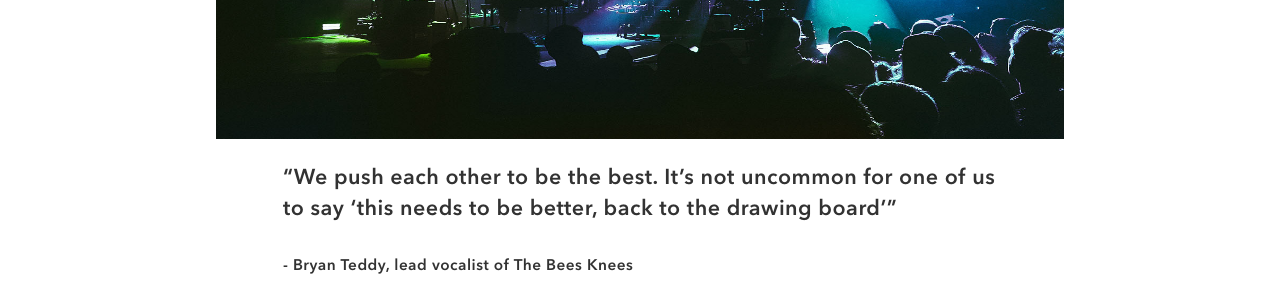
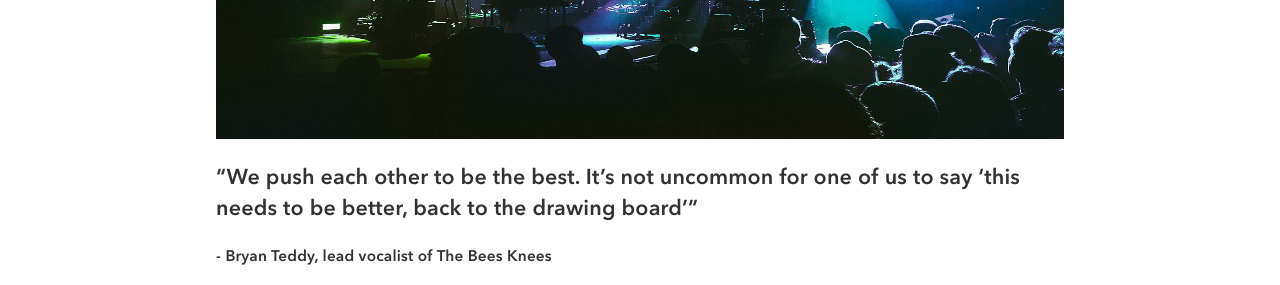
Before and after one commit to kirill-develops/bandSite, a plain HTML site: page index.html in a window 1280 px wide. Shown: the part 1257-1542 px from the top of the page. Drawn offline with nearby package versions, Linux system fonts and the light colour scheme; no server answers.

Commit message:
minor adjustments in prepartion of merge to main'

```diff
--- a/styles/bio.scss
+++ b/styles/bio.scss
@@ -26,12 +26,12 @@
 
       @include tablet {
          @include tablet-padding;
-         @include tablet-min-max;
+         @include tablet-title-min-max;
          font-size: 3.696rem;
       };
 
       @include desktop {
-         @include desktop-min-max;
+         @include desktop-title-min-max;
          font-size: 4.62vw;
       };
    };
@@ -52,14 +52,14 @@
       font-size: $mobile-title-font-size;
 
       @include tablet {
-         @include tablet-min-max;
+         @include tablet-title-min-max;
          width: 100%;
          margin: inherit auto;
          font-size: $tablet-titleStatic-font-size;
       };
 
       @include desktop {
-         @include desktop-min-max;
+         @include desktop-title-min-max;
          font-size: $desktop-title-font-size;
       };
    };
@@ -72,25 +72,21 @@
       transition: 0.5s;
 
       &:hover {
-         filter: brightness(2) saturate(1.25) contrast(1.5);
+         filter: brightness(1.75) contrast(1.25);
          // filter: ;
       }
 
       @include tablet {
-         margin: 1rem auto;
          aspect-ratio: 1.95/1;
-         width: $tablet-main-width;
-         min-width: $tablet-minMax-width;
-         max-width: $desktop-minMax-width;
+         @include tablet-bio-body;
       };
 
       @include desktop {
-         width: $desktop-main-width;
-         min-width: $desktop-minMax-width;
-         max-width: initial;
+         @include desktop-bio-body;
       };
    };
    &__quote-container {
+      margin-top: 1rem;
 
       @include desktop {
          margin: auto;
@@ -112,26 +108,25 @@
       };
 
       @include tablet {
-         @include tablet-quote-properties;
-         @include tablet-quoteBreak;
+         @include tablet-bio-body;
+         margin: 2vw auto 1vw;
          font-size: 1.344rem;
          line-height: 1.8rem;
 
          &--artist-tag {
-               font-size: 0.959rem;
-               @include tablet-quoteBreak;
+            font-size: 0.959rem;
+            @include tablet-bio-body;
          };
       };
 
       @include desktop {
-         min-width: $desktop-minMaxQuote-width;
-         max-width: 60%;
+         @include desktop-bio-body;
          font-size: 1.68vw;
          line-height: 2.4vw;
 
          &--artist-tag {
-               min-width: $desktop-minMaxQuote-width;
-               font-size: 1.2vw;
+            @include desktop-bio-body;
+            font-size: 1.2vw;
          };
       };
    };
@@ -152,11 +147,13 @@
 
       @include tablet {
          box-sizing: border-box;
-         margin: 2rem auto auto;
+         // margin: 2rem auto auto;
          font-size: 3.25vw;
-         width: 78%;
-         min-width: $tablet-minMax-width;
-         max-width: $desktop-minMax-width;
+         padding: 0;
+         // width: 78%;
+         // min-width: $tablet-minMax-width;
+         // max-width: $desktop-minMax-width;
+         @include tablet-bio-body;
       };
 
       @include desktop {
@@ -169,14 +166,10 @@
    &__details-container {
 
       @include tablet {
-         max-width: 36.063rem;
-         margin: auto;
          display: flex;
          justify-content: space-between;
-         width: $tablet-main-width;
-         max-width: $desktop-minMax-width;
-         min-width: $tablet-minMax-width;
-         margin: auto;
+         @include tablet-bio-body;
+
       };
 
       @include desktop {
@@ -192,15 +185,16 @@
       line-height: 1.2rem;
 
       @include tablet {
+         margin-bottom: 2rem;
+         padding: 0;
+         font-size: 0.88rem;
          line-height: 1.35rem;
-         margin-bottom: 2rem;
-         font-size: 0.88rem;
          word-spacing: 0.01rem;
-         width: 48%;
+         width: 47%
       };
 
       @include desktop {
-         min-width: 25.319rem;
+         // min-width: 25.319rem;
          margin-bottom: 2.5vw;
          font-size: 1.1vw;
          word-spacing: 0.01vw;
@@ -226,14 +220,14 @@
       font-size: $mobile-title-font-size;
 
       @include tablet {
-         @include tablet-min-max;
+         @include tablet-title-min-max;
          width: 100%;
          margin: inherit auto;
          font-size: $tablet-titleStatic-font-size;
       };
 
       @include desktop {
-         @include desktop-min-max;
+         @include desktop-title-min-max;
          font-size: $desktop-title-font-size;
       };
    };
@@ -291,7 +285,7 @@
    @include tablet {
       @include tablet-padding;
       margin: auto;
-      padding-top: 0;
+      padding-top: 0.01;
       padding-bottom: 1.5rem;
    };
 };
@@ -320,14 +314,14 @@
       font-size: $mobile-title-font-size;
 
       @include tablet {
-         @include tablet-min-max;
+         @include tablet-title-min-max;
          width: 100%;
          margin: inherit auto;
          font-size: $tablet-titleStatic-font-size;
       };
 
       @include desktop {
-         @include desktop-min-max;
+         @include desktop-title-min-max;
          font-size: $desktop-title-font-size;
       };
    };
@@ -341,17 +335,11 @@
       justify-content: space-between;
 
       @include tablet {
-         margin: auto;
-         display: flex;
+         @include tablet-comment-properties;
          justify-content: flex-end;
-         width: 81.3%;
-         margin-right: 4.4rem;
-         max-width: $desktop-minMax-width;
-         min-width: $tablet-minMax-width;
       };
 
       @include desktop {
-         min-width: initial;
          max-width: 45%;
          margin: auto;
       };
@@ -525,18 +513,11 @@
    };
 
    @include tablet {
-      display: flex;
+      @include tablet-comment-properties;
       justify-content: center;
-      box-sizing: border-box;
-      width: 81.3%;
-      max-width: $desktop-minMax-width;
-      min-width: $tablet-minMax-width;
-      margin: auto;
-      margin-right: 4.4rem;
    };
 
    @include desktop {
-      min-width: initial;
       max-width: 45%;
       margin: auto;
    };
--- a/styles/partials/_global.scss
+++ b/styles/partials/_global.scss
@@ -188,11 +188,11 @@ footer {
          display: flex;
          justify-content: space-between;
          align-items: center;
-         @include tablet-min-max;
+         @include tablet-title-min-max;
       };
 
       @include desktop {
-         @include desktop-min-max;
+         @include desktop-title-min-max;
       };
    }
 
@@ -259,11 +259,11 @@ footer {
       };
 
       @include tablet {
-         @include tablet-min-max;
+         @include tablet-title-min-max;
       };
 
       @include desktop {
-         @include desktop-min-max;
+         @include desktop-title-min-max;
       };
    };
 
@@ -321,13 +321,13 @@ footer {
       font-size: 0.69rem;
 
       @include tablet {
-         @include tablet-min-max;
-         margin: 0.8rem 0 0;
+         @include tablet-title-min-max;
+         margin: 0.8rem auto 0;
          font-size: 0.9rem;
       };
 
       @include desktop {
-         @include desktop-min-max;
+         @include desktop-title-min-max;
       };
    };
 
--- a/styles/partials/_mixins.scss
+++ b/styles/partials/_mixins.scss
@@ -3,32 +3,6 @@
 @use 'breakpoints' as *;
 
 //global
-@mixin anchor-properties {
-    display: inline-block;
-    box-sizing: border-box;
-    text-decoration: none;
-}
-
-@mixin nav-list-item {
-    width: 100%;
-    padding-bottom: 0.5rem;
-    color: colors.$secondary-mid;
-    font-size: $mobile-nav-fontSize;
-    letter-spacing: 0.1vw;
-    text-align: center;
-}
-
-@mixin overlay {
-    box-sizing: border-box;
-    width: 100%;
-    height: 100%;
-    background-color: $root-hero-overlay;
-}
-
-@mixin divider {
-    border-bottom: 1px solid colors.$secondary-mid;
-}
-
 @mixin mobile-padding {
    padding-left: $mobile-main-padding;
    padding-right: $mobile-main-padding;
@@ -44,29 +18,13 @@
    padding-right: $desktop-main-padding;
 }
 
-@mixin tablet-quote-properties {
-    width: $tablet-half-main-width;
-    margin: 2vw auto 1vw;
-    max-width: 36.063rem;
-
-    font-size: 2.8vw;
-    line-height: 4vw;
-    letter-spacing: 0.03rem;
+@mixin tablet-title-min-max {
+   min-width: $tablet-Title-minMax-width;
+   max-width: $desktop-Title-minMax-width;
 }
 
-@mixin tablet-quoteBreak {
-    width: 78%;
-    min-width: $tablet-minMax-width;
-    max-width: $desktop-minMaxQuote-width;
-}
-
-@mixin tablet-min-max {
-    min-width: $tablet-bioIntroTitle-minMax-width;
-    max-width: $desktop-bioIntroTitle-minMax-width;
-}
-
-@mixin desktop-min-max {
-    min-width: $desktop-bioIntroTitle-minMax-width;
+@mixin desktop-title-min-max {
+   min-width: $desktop-Title-minMax-width;
    max-width: 85%;
 }
 
@@ -75,6 +33,32 @@
    font-weight: 550;
    letter-spacing: 0.03rem;
    word-spacing: 0.2rem;
+}
+
+@mixin nav-list-item {
+   width: 100%;
+   padding-bottom: 0.5rem;
+   color: colors.$secondary-mid;
+   font-size: $mobile-nav-fontSize;
+   letter-spacing: 0.1vw;
+   text-align: center;
+}
+
+@mixin anchor-properties {
+   display: inline-block;
+   box-sizing: border-box;
+   text-decoration: none;
+}
+
+@mixin overlay {
+   box-sizing: border-box;
+   width: 100%;
+   height: 100%;
+   background-color: $root-hero-overlay;
+}
+
+@mixin divider {
+   border-bottom: 1px solid colors.$secondary-mid;
 }
 
 @mixin button {
@@ -104,6 +88,28 @@
 }
 
 //bio
+@mixin tablet-bio-body {
+   margin: 1rem auto;
+   width: $tablet-main-width;
+   min-width: $tablet-minMax-width;
+   max-width: $desktop-minMax-width;
+}
+
+@mixin desktop-bio-body {
+   width: $desktop-main-width;
+   min-width: $desktop-minMax-width;
+   max-width: initial;
+}
+
+@mixin tablet-comment-properties {
+   display: flex;
+   box-sizing: border-box;
+   margin: auto;
+   width: 81.3%;
+   max-width: $tablet-minMax-width;
+   min-width: $tablet-minMax-width;
+}
+
 @mixin avatar {
    display: inline-block;
    box-sizing: border-box;
@@ -114,9 +120,8 @@
    border-radius: 50%;
    aspect-ratio: 1;
 }
-
 //shows
-@mixin showBlockTablet {
+@mixin tablet-show-block {
    display: flex;
    box-sizing: border-box;
    width: 100%;
--- a/styles/partials/_variables.scss
+++ b/styles/partials/_variables.scss
@@ -30,11 +30,11 @@ $root-hero-overlay: rgba(50, 50, 50, 0.5);
 
 //widths
 $tablet-main-width: 78%;
-$tablet-half-main-width: 89%;
-$tablet-bioIntroTitle-minMax-width: 42rem;
+$tablet-quote-width: 89%;
+$tablet-Title-minMax-width: 42rem;
 $tablet-minMax-width: 36rem;
 $desktop-main-width: 67.5%;
-$desktop-bioIntroTitle-minMax-width: 64rem;
+$desktop-Title-minMax-width: 64rem;
 $desktop-minMax-width: 53rem;
 $desktop-minMaxQuote-width: 43.959rem;
 
--- a/styles/shows.scss
+++ b/styles/shows.scss
@@ -39,7 +39,7 @@
       color: $root-primary-light-font-color;
 
       @include tablet {
-         @include tablet-min-max;
+         @include tablet-title-min-max;
          width: 100%;
          margin: auto;
       };
@@ -78,7 +78,7 @@
       font-weight: 600;
 
       @include tablet {
-         @include tablet-min-max;
+         @include tablet-title-min-max;
          max-width: 30rem;
          font-size: 3.696rem;
          line-height: 4.2rem;
@@ -86,7 +86,7 @@
       };
 
       @include desktop {
-         @include desktop-min-max;
+         @include desktop-title-min-max;
          min-width: 31.5rem;
          width: 50%;
          padding: 0;
@@ -97,7 +97,7 @@
    &__soundcloud-housing {
 
       @include tablet {
-         @include tablet-min-max;
+         @include tablet-title-min-max;
          width: 100%;
          margin: auto;
       };
@@ -160,14 +160,14 @@
       font-size: $mobile-title-font-size;
 
       @include tablet {
-         @include tablet-min-max;
+         @include tablet-title-min-max;
          width: 100%;
          margin: inherit auto;
          font-size: $tablet-titleStatic-font-size;
       };
 
       @include desktop {
-         @include desktop-min-max;
+         @include desktop-title-min-max;
          color: $root-primary-dark-font-color;
          font-size: $desktop-title-font-size;
          width: 31%;
@@ -218,7 +218,7 @@
       @include tablet {
          flex-direction: row;
          align-items: baseline;
-         @include showBlockTablet;
+         @include tablet-show-block;
          @include divider;
       };
 
@@ -233,7 +233,7 @@
          display: none;
 
          @include tablet {
-               @include showBlockTablet;
+               @include tablet-show-block;
                color: colors.$primary-mid;
                font-size: 0.8rem;
                font-weight: 400;
```
Also changed, not shown: styles/bio.css, styles/shows.css. Lines whose indentation alone changed are shown as unchanged.
